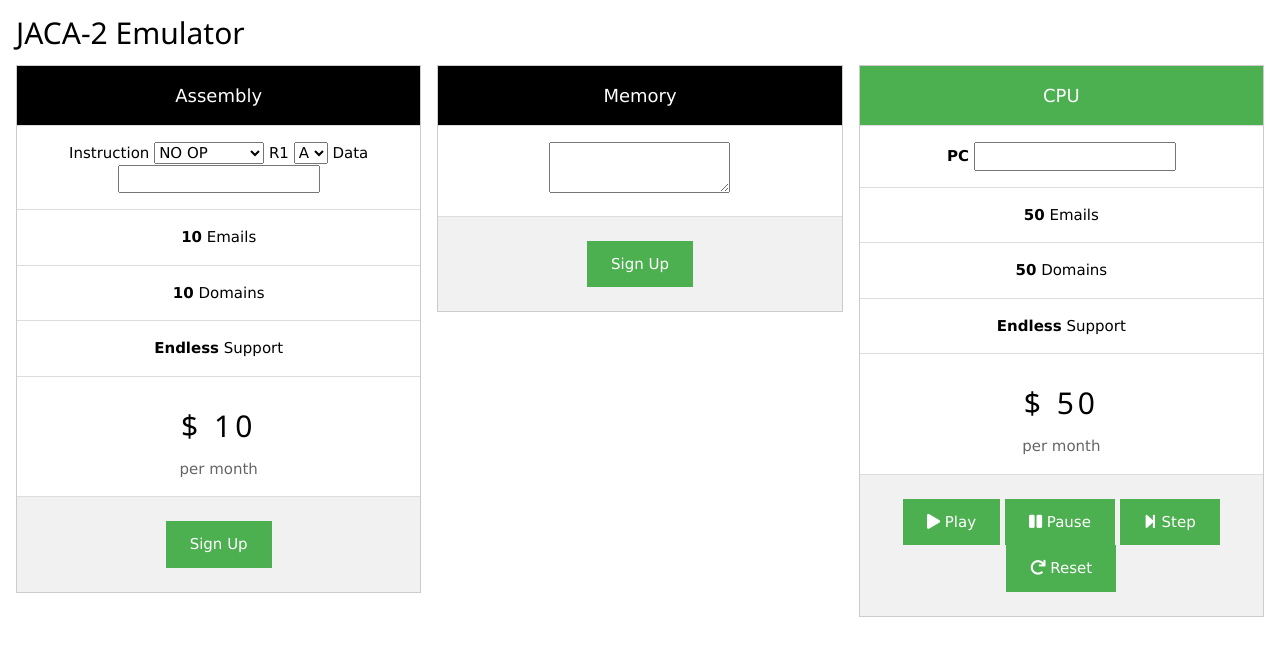
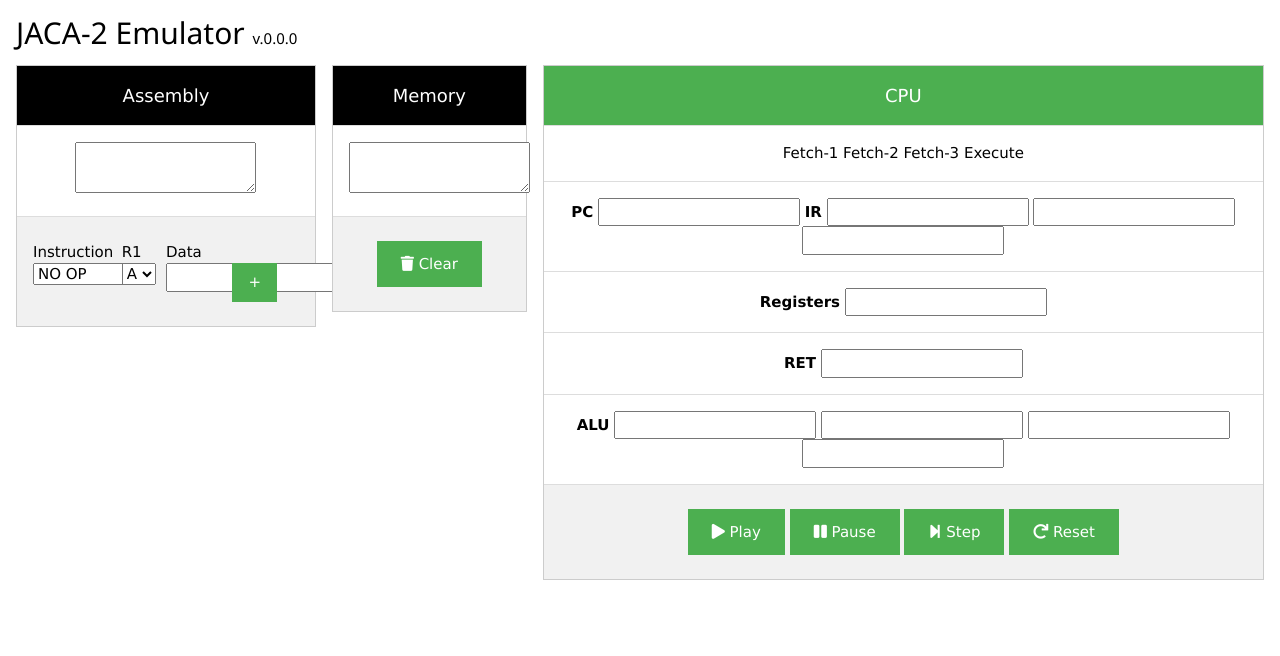
Before and after one commit to albs-br/jaca-emulator, a website: page index.html in a window 1280 px wide. Drawn offline with nearby package versions, Linux system fonts and the light colour scheme.

Commit message:
1 file modified

```diff
--- a/index.html
+++ b/index.html
@@ -46,22 +46,46 @@
 </div-->
 
 <div class="w3-container">
-  <h2>JACA-2 Emulator</h2>
+  <h2>JACA-2 Emulator <span id="version" class="w3-medium">v.0.0.0</span></h2>
 </div>
 
 <div class="w3-row-padding">
 
-  <div class="w3-third w3-margin-bottom">
+  <div class="w3-col l3 w3-margin-bottom">
     <ul class="w3-ul w3-border w3-center w3-hover-shadow">
       <li class="w3-black w3-large w3-padding-16">Assembly</li>
       <li class="w3-padding-16">
+        <textarea id="assembly"></textarea>
+      </li>
+      <li class="w3-light-grey w3-padding-24">
+
+        <div class="w3-row">
+
+          <div class="w3-col s4 w3-left-align">
             <label for="instruction">Instruction</label>
+
+          </div>
+
+          <div class="w3-col s2 w3-left-align">
+            <label for="r1">R1</label>
+          </div>
+
+          <div class="w3-col s2 w3-left-align">
+            <label for="data">Data</label>
+          </div>
+
+        </div>
+
+        <div class="w3-row">
+
+          <div class="w3-col s4 w3-left-align">
             <select id="instruction">
               <option>NO OP</option>
               <option data-instruction-format="imediate">LD R1, data</option>
             </select>
+          </div>
 
-        <label for="r1">R1</label>
+          <div class="w3-col s2 w3-left-align">
             <select id="r1">
               <option>A</option>
               <option>B</option>
@@ -72,12 +96,20 @@
               <option>E</option>
               <option>F</option>
             </select>
+          </div>
 
-        <label for="data">Data</label>
+          <div class="w3-col s3 w3-left-align">
             <input type="text" id="data" />
+          </div>
+
+          <div class="w3-col s2 w3-right-align">
+            <button class="w3-button w3-green">+</button>
+          </div>
+
+        </div>
+
       </li>
-      <li class="w3-padding-16"><b>10</b> Emails</li>
-      <li class="w3-padding-16"><b>10</b> Domains</li>
+      <!--li class="w3-padding-16"><b>10</b> Domains</li>
       <li class="w3-padding-16"><b>Endless</b> Support</li>
       <li class="w3-padding-16">
         <h2 class="w3-wide">$ 10</h2>
@@ -85,11 +117,11 @@
       </li>
       <li class="w3-light-grey w3-padding-24">
         <button class="w3-button w3-green w3-padding-large">Sign Up</button>
-      </li>
+      </li-->
     </ul>
   </div>
 
-  <div class="w3-third w3-margin-bottom">
+  <div class="w3-col l2 w3-margin-bottom">
 
     <ul class="w3-ul w3-border w3-center w3-hover-shadow">
       <li class="w3-black w3-large w3-padding-16">Memory</li>
@@ -104,22 +136,47 @@
         <span class="w3-opacity">per month</span>
       </li-->
       <li class="w3-light-grey w3-padding-24">
-        <button class="w3-button w3-green w3-padding-large">Sign Up</button>
+        <button class="w3-button w3-green w3-padding-large">
+          <i class="fas fa-trash"></i> Clear
+        </button>
       </li>
     </ul>
   </div>
 
-  <div class="w3-third w3-margin-bottom">
+  <div class="w3-col l7 w3-margin-bottom">
     <ul class="w3-ul w3-border w3-center w3-hover-shadow">
+
       <li class="w3-green w3-large w3-padding-16">CPU</li>
-      <li class="w3-padding-16"><b>PC</b> <input type="text" id="pc"/></li>
-      <li class="w3-padding-16"><b>50</b> Emails</li>
+
+      <li class="w3-padding-16">
+        Fetch-1
+        Fetch-2
+        Fetch-3
+        Execute
+      </li>
+      <li class="w3-padding-16">
+        <b>PC</b> <input type="text" id="pc" class="byteField" />
+        <b>IR</b>
+        <input type="text" id="ir1" class="byteField" />
+        <input type="text" id="ir2" class="byteField" />
+        <input type="text" id="ir3" class="byteField" />
+      </li>
+      <li class="w3-padding-16"><b>Registers</b> <input type="text" id="regA" class="byteField" /></li>
+      <li class="w3-padding-16"><b>RET</b> <input type="text" id="ret" class="addressField" /></li>
+      <li class="w3-padding-16">
+        <b>ALU</b>
+        <input type="text" id="aluA" class="byteField" />
+        <input type="text" id="aluB" class="byteField" />
+        <input type="text" id="aluFunction" class="byteField" />
+        <input type="text" id="aluOut" class="byteField" />
+      </li>
+      <!--li class="w3-padding-16"><b>50</b> Emails</li>
       <li class="w3-padding-16"><b>50</b> Domains</li>
       <li class="w3-padding-16"><b>Endless</b> Support</li>
       <li class="w3-padding-16">
         <h2 class="w3-wide">$ 50</h2>
         <span class="w3-opacity">per month</span>
-      </li>
+      </li-->
       <li class="w3-light-grey w3-padding-24">
         <button class="w3-button w3-green w3-padding-large">
           <i class="fas fa-play"></i> Play
```
Lines whose indentation alone changed are shown as unchanged.
